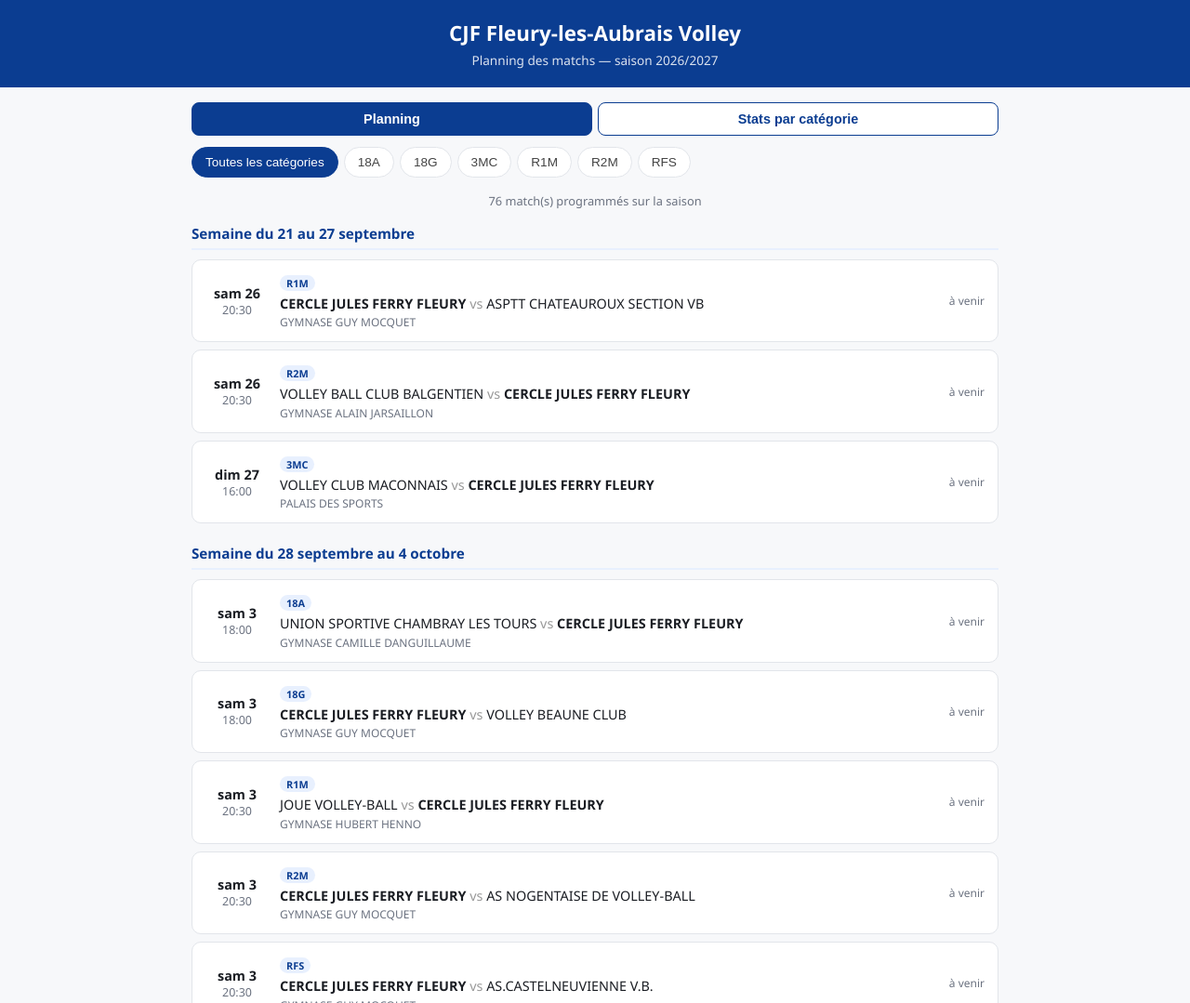
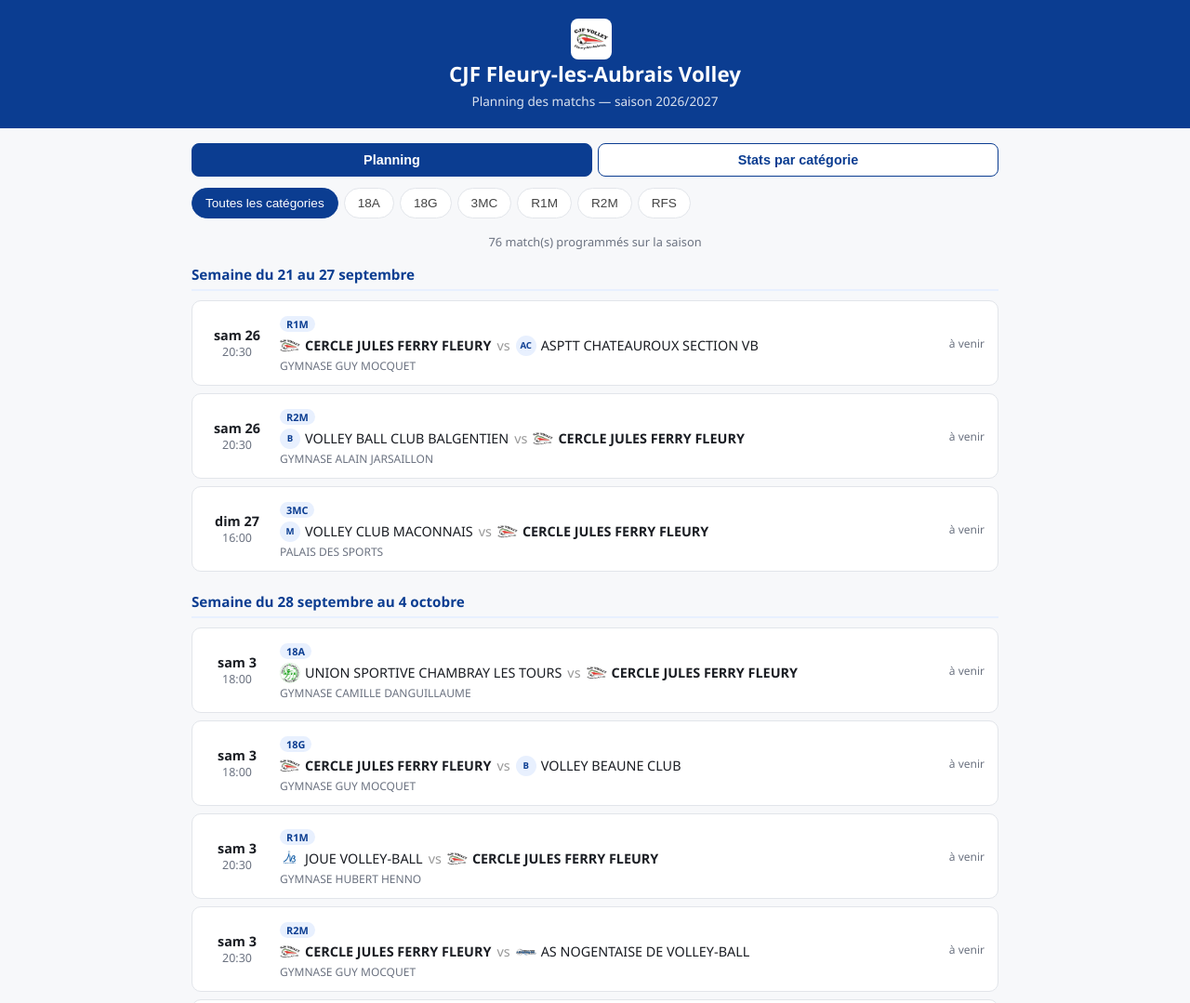
Before and after one commit to testflori/cjf-volley-planning, a website: page index.html in a window 1280 px wide. Shown: the top 1079 px of the page at 93% size. Drawn offline with Linux system fonts and the light colour scheme.

Commit message:
Ajoute les logos de club sur le planning
Badge logo (ou initiales en repli) a cote de chaque equipe dans
les cartes de match, et logo CJF dans l'en-tete. Mapping
club -> logo dans data/club-logos.json (10 clubs confirmes sur
29 adversaires connus cette saison, le reste utilise le repli).

```diff
--- /dev/null
+++ b/data/club-logos.json
@@ -0,0 +1,12 @@
+{
+  "CERCLE JULES FERRY FLEURY": "logos/cjf.png",
+  "BOURGES VOLLEY-BALL": "logos/bourges.png",
+  "ETUDIANT CLUB ORLEANAIS": "logos/eco.png",
+  "JOUE VOLLEY-BALL": "logos/joue-les-tours.png",
+  "MONTS VOLLEY-BALL": "logos/monts.png",
+  "NEUVILLE SPORTS": "logos/neuville.png",
+  "AS NOGENTAISE DE VOLLEY-BALL": "logos/nogent.png",
+  "C'CHARTRES VOLLEY": "logos/chartres.png",
+  "UNION SPORTIVE CHAMBRAY LES TOURS": "logos/chambray.png",
+  "U.S.ORLEANS VOLLEY-BALL": "logos/orleans.png"
+}
--- a/index.html
+++ b/index.html
@@ -173,9 +173,51 @@
   .match-teams .versus {
     font-size: 0.9rem;
     line-height: 1.35;
+    display: flex;
+    align-items: center;
+    flex-wrap: wrap;
+    gap: 6px;
   }
   .match-teams .versus .cjf {
     font-weight: 700;
+  }
+  .match-teams .versus .vs-sep {
+    color: #999;
+  }
+  .team {
+    display: inline-flex;
+    align-items: center;
+    gap: 5px;
+  }
+  .team-logo {
+    width: 22px;
+    height: 22px;
+    object-fit: contain;
+    border-radius: 4px;
+    flex: none;
+  }
+  .team-logo-fallback {
+    width: 22px;
+    height: 22px;
+    border-radius: 50%;
+    background: var(--bleu-clair);
+    color: var(--bleu);
+    font-size: 0.6rem;
+    font-weight: 700;
+    display: inline-flex;
+    align-items: center;
+    justify-content: center;
+    flex: none;
+  }
+  header .cjf-logo {
+    width: 44px;
+    height: 44px;
+    object-fit: contain;
+    border-radius: 8px;
+    vertical-align: middle;
+    margin-right: 8px;
+    background: white;
+    padding: 3px;
   }
   .match-teams .lieu {
     font-size: 0.75rem;
@@ -213,6 +255,7 @@
 <body>
 
 <header>
+  <img class="cjf-logo" src="logos/cjf.png" alt="Logo CJF">
   <h1>CJF Fleury-les-Aubrais Volley</h1>
   <p>Planning des matchs — saison <span id="saison-label">…</span></p>
 </header>
@@ -238,8 +281,24 @@ const MOIS_LABEL = ['janvier','février','mars','avril','mai','juin','juillet','
 const JOURS_LONG = ['dimanche','lundi','mardi','mercredi','jeudi','vendredi','samedi'];
 
 let DB = null;
+let LOGOS = {};
 let activeCategory = 'ALL';
 let viewMode = 'planning';
+
+const STOPWORDS = new Set(['DE','DU','DES','LA','LE','LES','EN','SUR','ET','SAINT','ST','VOLLEY','VOLLEY-BALL','BALL','VB','CLUB','SPORTIVE','SPORTIF','UNION','SECTION','SP','US','U.S.','V.B.','ASSOCIATION','AS','A.S.']);
+
+function initials(name) {
+  const words = String(name).toUpperCase().replace(/[.'()]/g, ' ').split(/\s+/).filter(Boolean);
+  const significant = words.filter(w => !STOPWORDS.has(w));
+  const pool = significant.length ? significant : words;
+  return pool.slice(0, 2).map(w => w[0]).join('') || '?';
+}
+
+function teamBadge(name) {
+  const logo = LOGOS[name];
+  if (logo) return `<img class="team-logo" src="${esc(logo)}" alt="${esc(name)}" loading="lazy">`;
+  return `<span class="team-logo-fallback">${esc(initials(name))}</span>`;
+}
 
 function fmtJour(iso) {
   if (!iso) return '';
@@ -421,11 +480,13 @@ function renderCard(m) {
   const teams = document.createElement('div');
   teams.className = 'match-teams';
   const home = isHome(m);
-  const domicileHtml = home ? `<span class="cjf">${esc(m.domicile)}</span>` : esc(m.domicile);
-  const exterieurHtml = !home ? `<span class="cjf">${esc(m.exterieur)}</span>` : esc(m.exterieur);
+  const domicileCls = home ? 'cjf' : '';
+  const exterieurCls = !home ? 'cjf' : '';
+  const domicileHtml = `<span class="team ${domicileCls}">${teamBadge(m.domicile)}${esc(m.domicile)}</span>`;
+  const exterieurHtml = `<span class="team ${exterieurCls}">${teamBadge(m.exterieur)}${esc(m.exterieur)}</span>`;
   teams.innerHTML = `
     <span class="cat">${esc(m.categoryCode || '')}</span>
-    <div class="versus">${domicileHtml} <span style="color:#999">vs</span> ${exterieurHtml}</div>
+    <div class="versus">${domicileHtml} <span class="vs-sep">vs</span> ${exterieurHtml}</div>
     <div class="lieu">${m.lieu ? esc(m.lieu) : ''}</div>
   `;
 
@@ -446,13 +507,13 @@ function esc(s) {
 document.getElementById('view-planning').onclick = () => { viewMode = 'planning'; render(); };
 document.getElementById('view-stats').onclick = () => { viewMode = 'stats'; render(); };
 
-fetch('data/matches.json')
-  .then(r => {
-    if (!r.ok) throw new Error('HTTP ' + r.status);
-    return r.json();
-  })
-  .then(db => {
+Promise.all([
+  fetch('data/matches.json').then(r => { if (!r.ok) throw new Error('HTTP ' + r.status); return r.json(); }),
+  fetch('data/club-logos.json').then(r => r.ok ? r.json() : {}).catch(() => ({})),
+])
+  .then(([db, logos]) => {
     DB = db;
+    LOGOS = logos;
     document.getElementById('saison-label').textContent = db.saison;
     document.getElementById('last-updated').textContent = new Date(db.lastUpdated).toLocaleString('fr-FR');
     document.getElementById('status').textContent = db.matches.length + ' match(s) programmés sur la saison';
```
Also changed, not shown: logos/bourges.png (added), logos/chambray.png (added), logos/chartres.png (added), logos/cjf.png (added), logos/eco.png (added), logos/joue-les-tours.png (added), logos/monts.png (added), logos/neuville.png (added), logos/nogent.png (added), logos/orleans.png (added).
